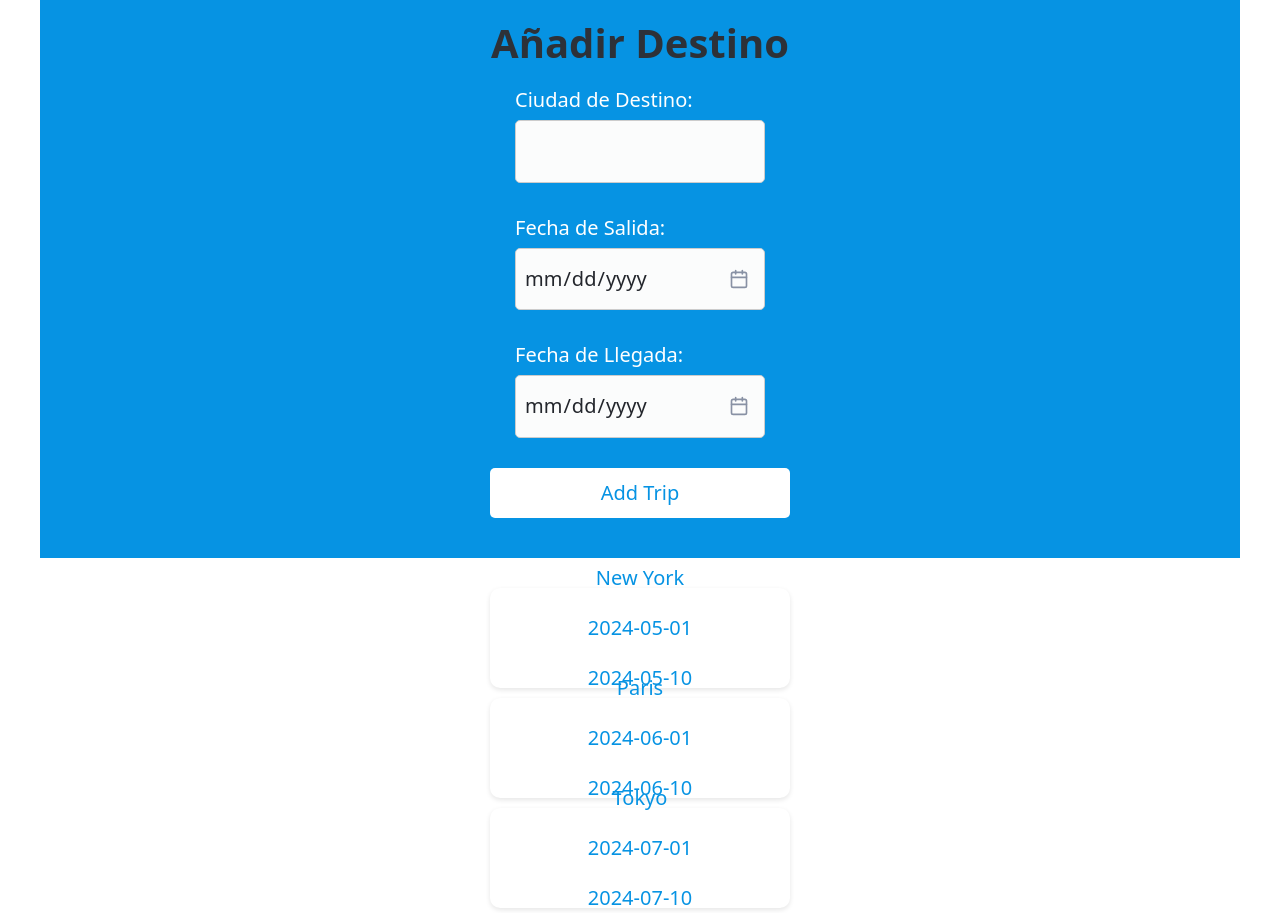
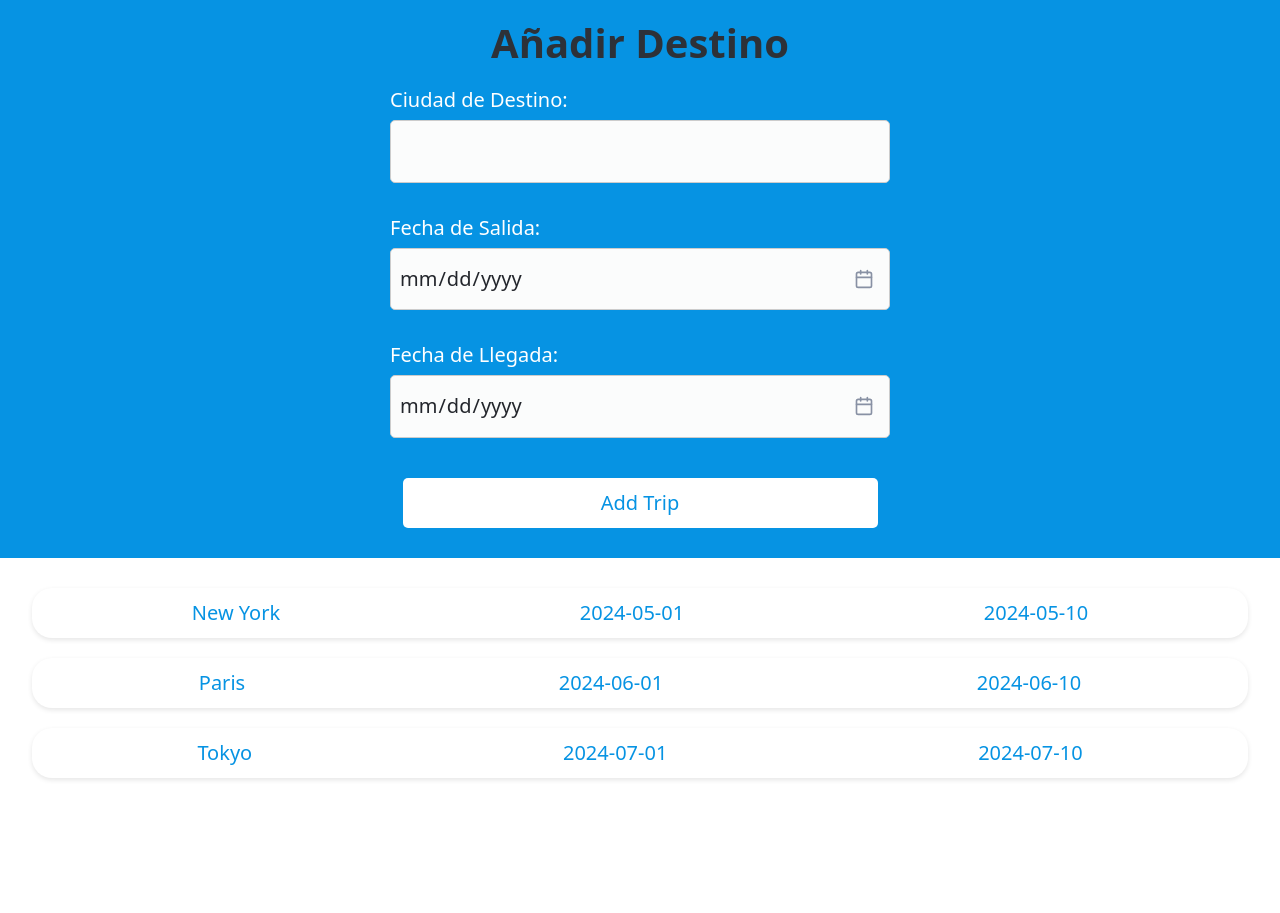
Before and after one commit to pg-goose/HackUPC2024, a SvelteKit app: page /home in a window 1280 px wide. After the commit the page ends 800 px from the top, so only its background shows below. Built offline with nearby package versions, Linux system fonts and the light colour scheme.

Commit message:
estilo de la home

```diff
--- a/src/routes/home/+page.svelte
+++ b/src/routes/home/+page.svelte
@@ -31,7 +31,7 @@
 
 </script>
 
-<div class="container">
+<div class="newtrip">
   <h1>Añadir Destino</h1>
   <form on:submit|preventDefault={createViaje} method="POST">
     <div class="input-group">
@@ -75,23 +75,35 @@
 
 <style>
   /* Puedes agregar estilos adicionales según tus preferencias */
-  .container {
+  /* Estilos globales */
+  :global(html, body) {
+  margin: 0;
+  padding: 0;
+  box-sizing: border-box;
+  overflow-x: hidden; /* Evitar desbordamiento horizontal */
+}
+/* Estilos para el contenedor principal */
+.newtrip {
   display: flex;
   flex-direction: column;
   align-items: center; /* Centrar horizontalmente */
   background-color: #0693e3; /* Color de fondo azul */
-    padding: 20px;
+  width: 100%; /* Ocupar el ancho total de la pantalla */
+  padding: 20px; /* Espaciado interno */
+  margin: 0; /* Eliminar márgenes */
 }
 
 form {
   display: flex;
   flex-direction: column;
   align-items: center; /* Centrar horizontalmente */
-    width: 300px;
+  width: 100%; /* Ocupar el ancho total del contenedor */
+  max-width: 500px; /* Ancho máximo para dispositivos más grandes */
 }
 
 .input-group {
   margin-bottom: 10px;
+  width: 100%; /* Ocupar el ancho total del formulario */
 }
 
 label {
@@ -102,7 +114,7 @@
 input[type="text"],
 input[type="date"] {
   padding: 8px;
-    width: 250px; /* Ajustar el ancho de los campos de entrada */
+  width: 100%; /* Ocupar el ancho total del grupo de entrada */
   border: 1px solid #ccc;
   border-radius: 5px;
 }
@@ -115,11 +127,13 @@
   border-radius: 5px;
   cursor: pointer;
   transition: background-color 0.3s ease;
+  width: 95%; /* Casi el ancho total del contenedor */
+  margin: 10px 0; /* Espaciado superior e inferior */
 }
 
 button:hover {
   background-color: #007acc; /* Color de fondo azul más oscuro al pasar el mouse */
-    color: white; /* Texto blanco al pasar el mouse */
+  color: white; /* Cambiar el texto a blanco al pasar el mouse */
 }
 
 /* Estilos para el menú de viajes */
@@ -128,23 +142,29 @@
   flex-direction: column;
   align-items: center; /* Centrar horizontalmente */
   margin-top: 20px; /* Espacio superior */
+  width: 100%; /* Ocupar el ancho total de la pantalla */
+
 }
 
 .trip-bubble {
-    width: 300px;
-    height: 100px;
+  width: 95%; /* Casi el ancho total de la pantalla */
   background-color: white; /* Fondo blanco */
-    border-radius: 10px;
+  border-radius: 20px; /* Bordes más redondeados */
   margin-top: 10px; /* Espacio entre burbujas */
   display: flex;
-    flex-direction: column;
-    justify-content: center; /* Centrar contenido verticalmente */
+  justify-content: space-around; /* Distribuir contenido equitativamente */
   align-items: center; /* Centrar contenido horizontalmente */
   box-shadow: 0px 2px 5px rgba(0, 0, 0, 0.1); /* Sombra ligera */
+  padding: 10px; /* Espaciado interno */
 }
 
 .trip-info {
-    text-align: center;
+  margin: 0; /* Eliminar márgenes por defecto */
   color: #0693e3; /* Texto azul */
+  font-size: 1rem; /* Tamaño de fuente estándar */
 }
+.trip-bubble:hover .trip-info {
+  color: white; /* Cambiar el texto a blanco al pasar el mouse sobre el botón */
+}
+
 </style>
```
Lines whose indentation alone changed are shown as unchanged.
